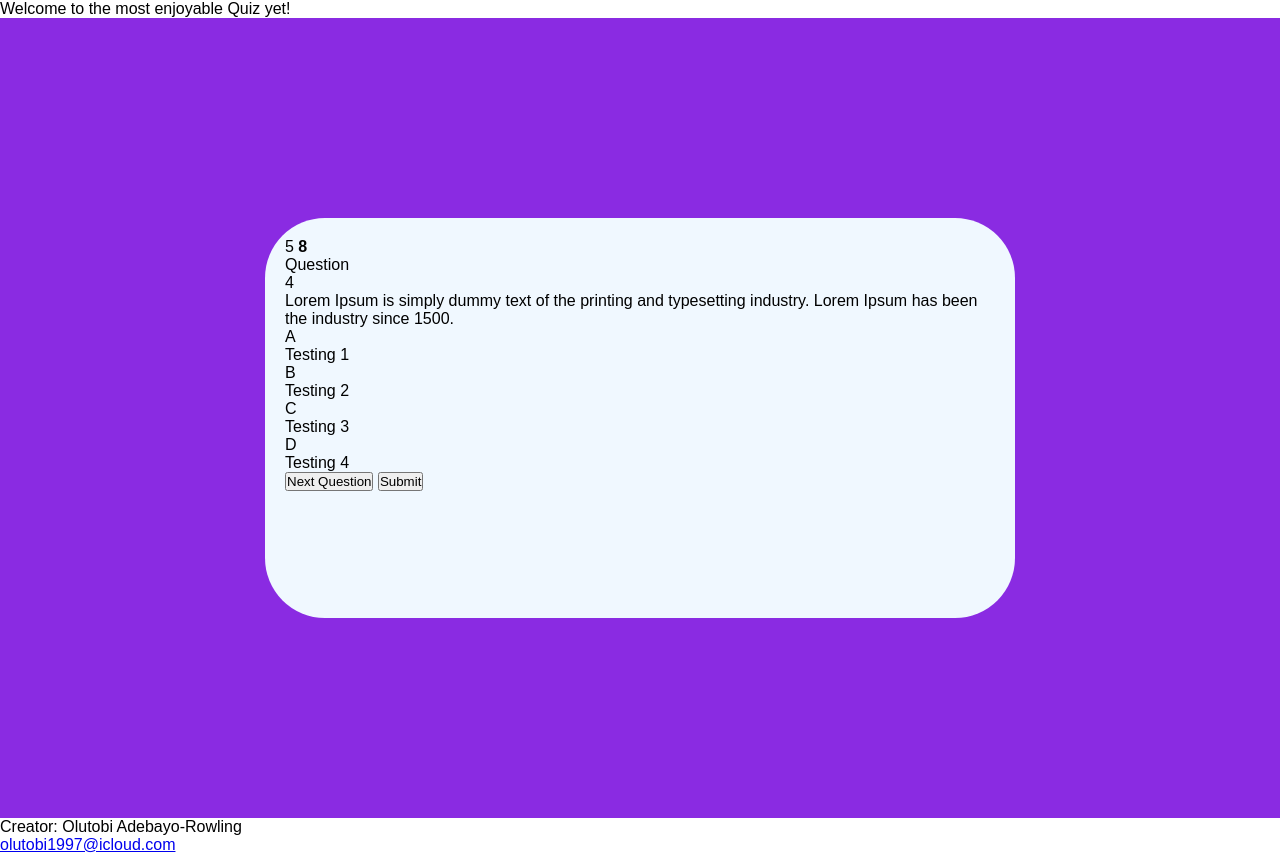
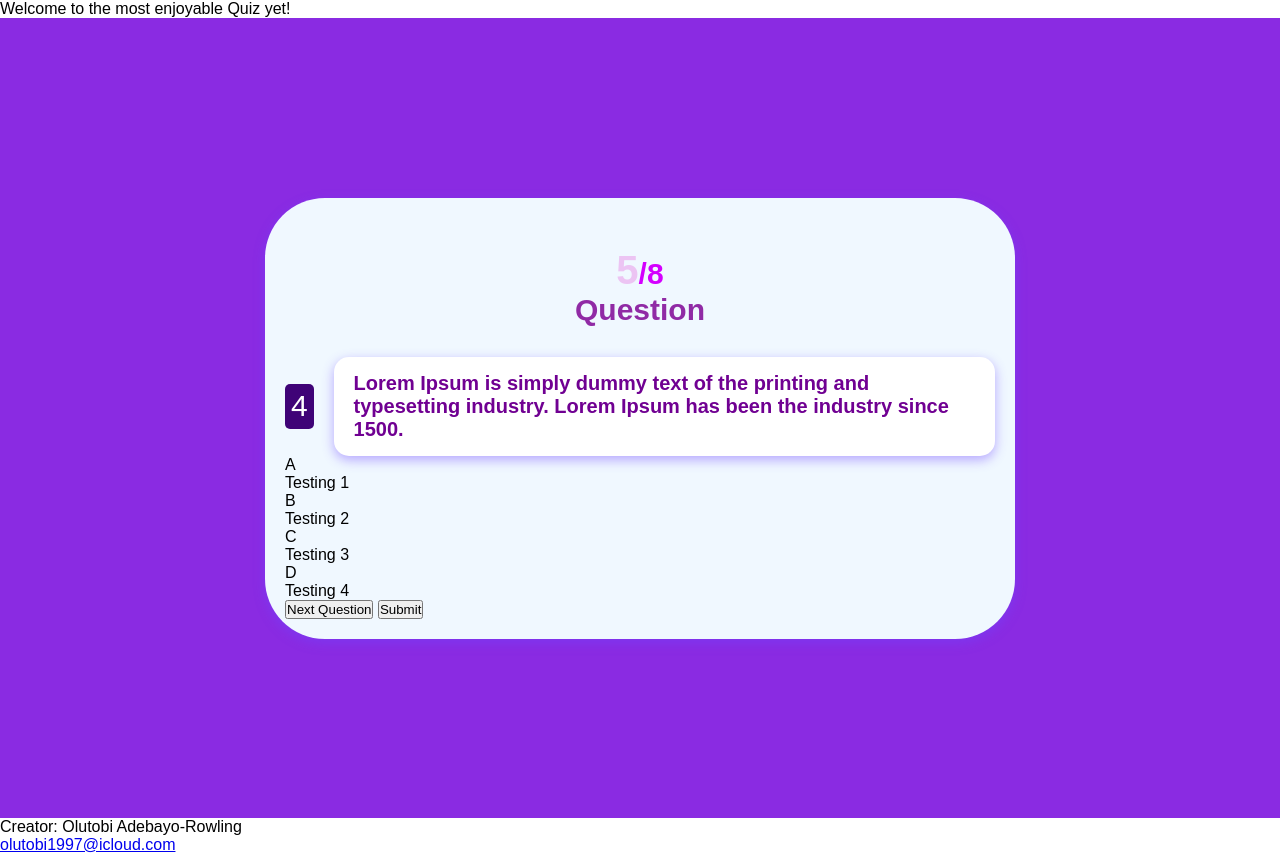
Before and after one commit to olutobi1996/QuizGame-Java, a plain HTML site: page index.html in a window 1280 px wide. Drawn offline with Linux system fonts and the light colour scheme; a web font is replaced by a local one.

Commit message:
more styles added to elements of question box

```diff
--- a/assets/css/style.css
+++ b/assets/css/style.css
@@ -20,6 +20,60 @@
     min-height: 400px;
     background-color: aliceblue;
     padding: 20px;
-    box-shadow: rgb(red, green, blue) 0, 4, 12px;
+    box-shadow:rgba(110,68,254,0.45) 0px 4px 12px;
     border-radius: 60px;
 }
+
+.question-count{
+    text-align: center;
+    margin-top: 30px;
+}
+
+.question-count .count{
+    font-size: 30px;
+    font-weight: 900;
+    color: rgb(212, 0, 255);
+}
+
+.question-count .count span{
+    color: rgb(236, 196, 243);
+    font-size: 40px;
+}
+
+.question-count .question-title{
+    font-size: 30px;
+    font-weight: 700;
+    color: rgb(144, 42, 165);
+}
+
+.question-box{
+    margin-top: 30px;
+    display: flex;
+    gap: 20px;
+    align-items: center;
+}
+
+.question-box #question-number{
+    display: flex;
+    flex-direction: row;
+    flex-wrap: wrap;
+    justify-content: center;
+    align-items: center;
+    background-color: rgb(63, 3, 119);
+    color: #fff;
+    font-size: 30px;
+    width: 45px;
+    height: 45px;
+    border-radius: 5px;
+    padding: 5px;
+    text-align: center;
+}
+
+.question-box #question{
+    font-size: 20px;
+    font-weight: 600;
+    background-color: #fff;
+    color: rgb(112, 0, 146);
+    padding: 15px 20px;
+    border-radius: 15px;
+    box-shadow:rgba(110,68,254,0.45) 0px 4px 12px;
--- a/index.html
+++ b/index.html
@@ -33,7 +33,7 @@
         <div class="quiz-wrapper">
             <div class="quiz-box" id="quiz">
                 <div class="question-count">
-                <p class="count"><span id="count-question">5</span> <strong id="tol-num-que">8</strong></p>
+                <p class="count"><span id="count-question">5</span>/<strong id="tol-num-que">8</strong></p>
                 <p class="question-title">Question</p>
                 </div>
 
```
